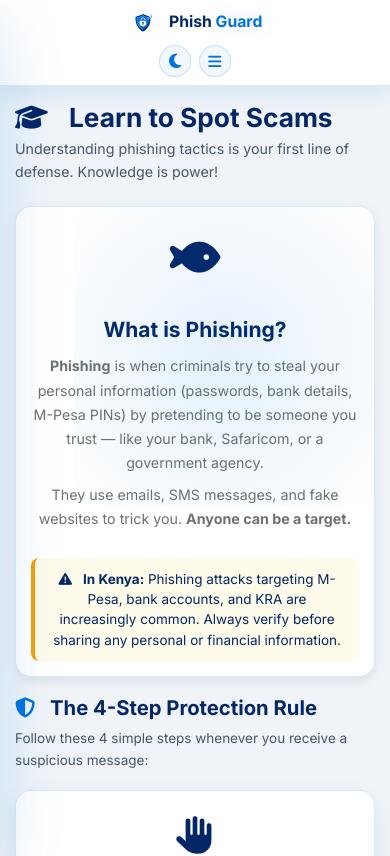
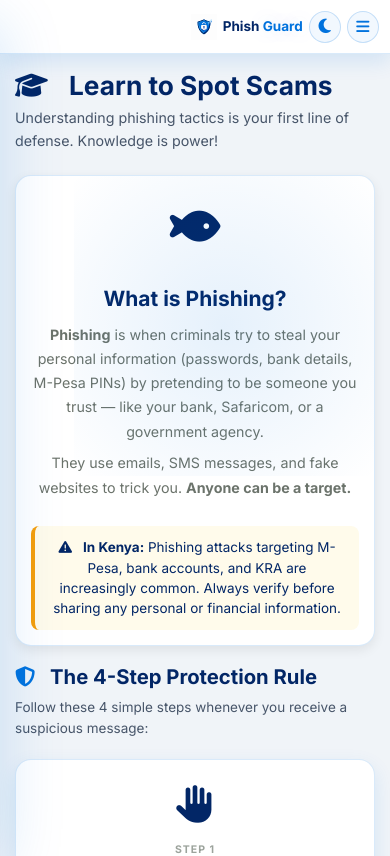
Before and after one commit to willy-havertz/phishing-detection, a React (Vite) app in the folder frontend/: page /education in a window 390 px wide. Shown: the top 856 px of the page. Built offline with nearby package versions, Linux system fonts and the light colour scheme; no server answers.

Commit message:
refactor: enhance Header component layout for improved responsiveness and alignment

```diff
--- a/frontend/src/theme-enhanced.css
+++ b/frontend/src/theme-enhanced.css
@@ -129,11 +129,15 @@
   top: 0;
   z-index: 1000;
   display: flex !important;
+  flex-direction: row !important;
+  flex-wrap: nowrap !important;
   align-items: center !important;
-  justify-content: flex-end !important; /* Pushes everything to the right */
+  justify-content: flex-end !important;
   gap: 1.5rem !important;
-  padding: 0.75rem 1.5rem !important;
+  padding: 0.6rem 1.25rem !important;
   transition: all var(--transition-slow);
+  width: 100% !important;
+  min-height: 64px !important;
 }
 
 .logo {
@@ -141,7 +145,8 @@
   align-items: center !important;
   gap: 0.75rem !important;
   text-decoration: none !important;
-  order: 1; /* Name and Logo pushed to the right */
+  order: 1;
+  margin-right: auto !important; /* Forces logo to far left on desktop */
 }
 
 .header-actions {
@@ -149,7 +154,7 @@
   align-items: center !important;
   gap: 1rem !important;
   flex-shrink: 0 !important;
-  order: 2; /* Actions next to Logo */
+  order: 2;
 }
 
 .menu-toggle {
@@ -182,27 +187,38 @@
 
 @media (max-width: 991px) {
   .header {
-    padding: 0.5rem 1rem !important;
-    gap: 0.5rem !important;
+    padding: 0.5rem 0.75rem !important;
+    gap: 0.4rem !important;
     justify-content: flex-end !important;
+    flex-wrap: nowrap !important; /* Force one row */
+    min-height: 54px !important;
   }
   .menu-toggle {
     display: flex !important;
+    order: 3 !important; /* Last piece on the right */
   }
   .desktop-nav {
     display: none !important;
   }
   .header-actions {
-    gap: 0.5rem !important;
+    gap: 0.4rem !important;
+    order: 2 !important; /* Theme toggle stays in the middle */
+  }
+
+  .logo {
+    order: 1 !important; /* Logo/Name comes first on the right side */
+    margin-right: 0 !important;
+    gap: 0.4rem !important;
   }
 
   .logo-img {
-    width: 30px !important;
-    height: 30px !important;
+    width: 26px !important; /* Smaller logo for single row */
+    height: 26px !important;
   }
 
   .logo-text {
-    font-size: 1.05rem !important;
+    font-size: 0.9rem !important;
+    white-space: nowrap; /* Prevent name wrapping */
   }
 
   .logo-tagline {
```
